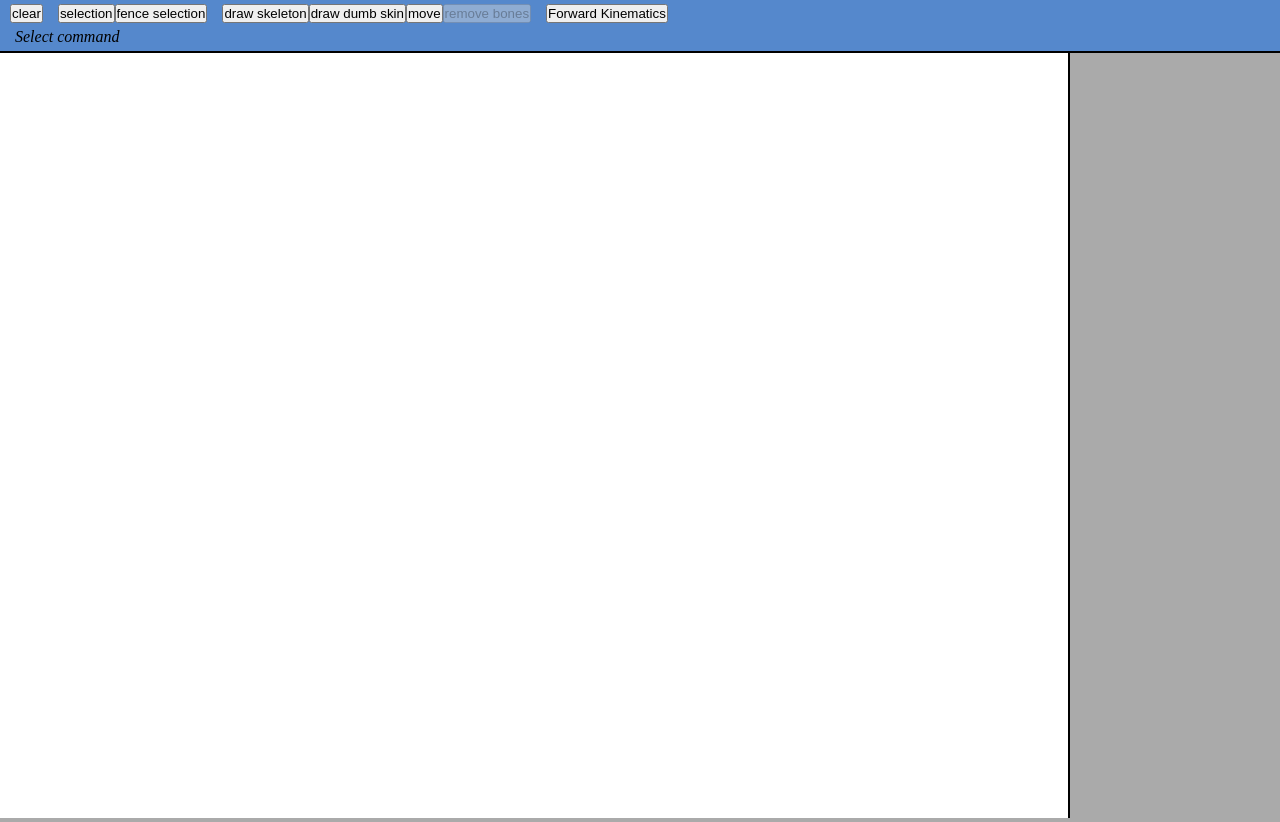
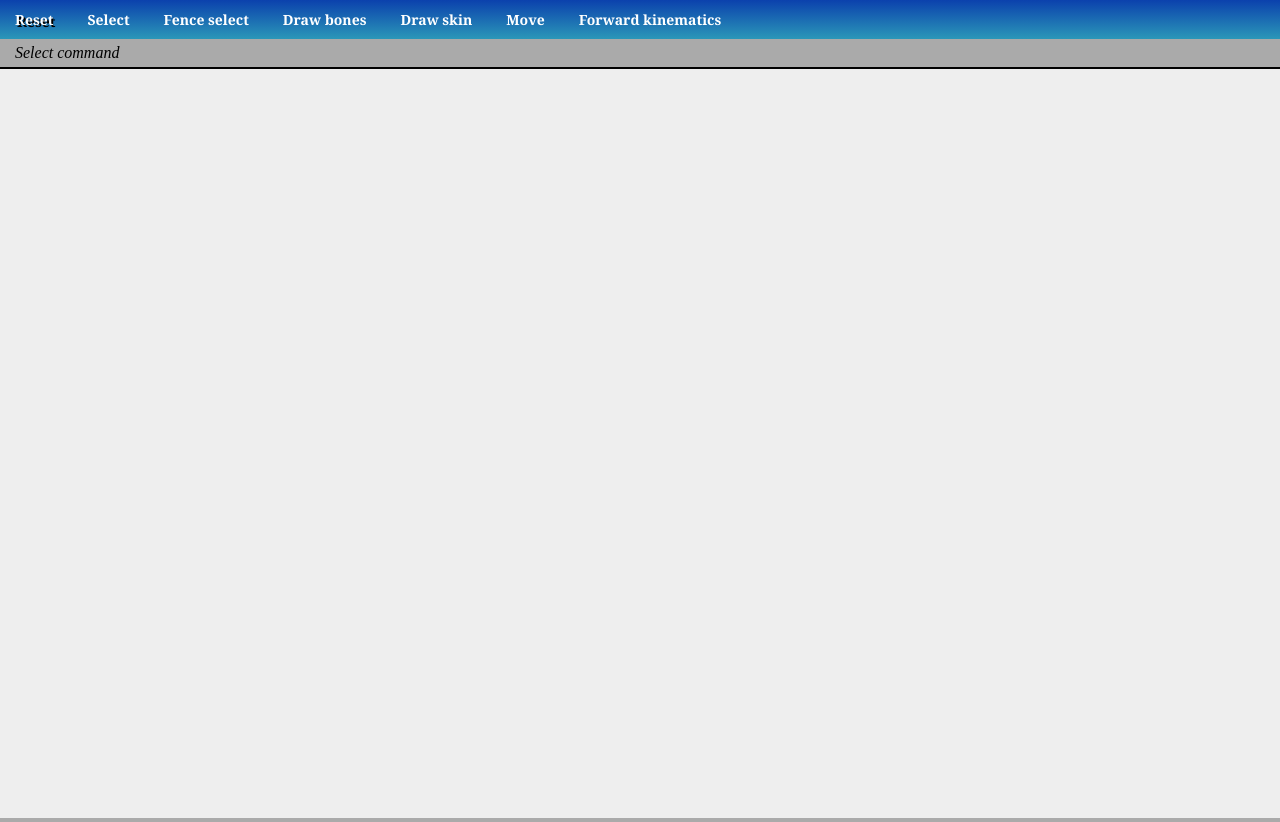
Before and after one commit to OndrejRitomsky/skeletonANDskinning, a plain HTML site: page index.html in a window 1280 px wide. Drawn offline with Linux system fonts and the light colour scheme.

Commit message:
menu design reworked, buttons refactor, added config for buttons

```diff
--- a/css/styles.css
+++ b/css/styles.css
@@ -14,6 +14,8 @@ body {
     padding: 5px 0px 5px 15px;
     font-style: italic;
     font-size: 16px;
+    background-color: #AAAAAA;
+
 }
 
 #container {
@@ -26,46 +28,57 @@ html {
 
 #controlPanel {
     border-bottom: 2px black solid;
-    background-color: #5588CC;
+    background-color: white;
 }
 
 #canvasPanel {
     margin: 0px;
     padding: 0px;
-    float: left;
-    display: block;
-}
-
-#canvas {
-    margin:0px;
-    padding: 0;
-    border-right: 2px solid black;
-}
-
-#editorPanel {
-    width: 200px;
-    padding: 0px 0px 0px 10px;
-    float: left;
 }
 
 .hidden {
     display: none;
 }
 
-.menuButton {
-    margin-right: -4px;
-    padding: 0px;
-    margin-top: 4px;
-    margin-bottom: 0px;
+.btn {
+    background: #0b41ad;
+    background-image: -webkit-linear-gradient(top, #0b41ad, #2b97b8);
+    background-image: -moz-linear-gradient(top, #0b41ad, #2b97b8);
+    background-image: -ms-linear-gradient(top, #0b41ad, #2b97b8);
+    background-image: -o-linear-gradient(top, #0b41ad, #2b97b8);
+    background-image: linear-gradient(to bottom, #0b41ad, #2b97b8);
+    font-family: Georgia;
+    font-size: 14px;
+    padding: 10px 15px 10px 15px;
+    text-decoration: none;
+    font-weight: bold;
+    border: none;
+    color: white;
 }
 
-.separator {
-    margin-left: 15px;
+.btn:hover {
+    text-shadow: 2px 2px 0px black;
 }
 
-#clear {
-    margin-left: 10px;
+#controls {
+    width: 100%;
+    background: #2b97b8;
+    background-image: -webkit-linear-gradient(top, #0b41ad, #2b97b8);
+    background-image: -moz-linear-gradient(top, #0b41ad, #2b97b8);
+    background-image: -ms-linear-gradient(top, #0b41ad, #2b97b8);
+    background-image: -o-linear-gradient(top, #0b41ad, #2b97b8);
+    background-image: linear-gradient(to bottom, #0b41ad, #2b97b8);
 }
 
 .active {
+    background: #FFA822;
+    background-image: -webkit-linear-gradient(top, #AA4444, #FFA822);
+    background-image: -moz-linear-gradient(top, #AA4444, #FFA822);
+    background-image: -ms-linear-gradient(top, #AA4444, #FFA822);
+    background-image: -o-linear-gradient(top, #AA4444, #FFA822);
+    background-image: linear-gradient(to bottom, #AA4444, #FFA822);
 }
+
+.btn[disabled]{
+    display: none;
+}
--- a/index.html
+++ b/index.html
@@ -9,20 +9,14 @@
 <div id="container">
     <div id="controlPanel">
         <div id="controls">
-            <?-- <input type="button" value="showEditorTest" id="open"-->
-            <?-- <input type="button" value="closeEditorTest" id="close"-->
-            <input type="button" class="menuButton active" value="clear" id="clear">
-            <span class="separator"></span>
-            <input type="button" class="menuButton" value="selection" id="select">
-            <input type="button" class="menuButton" value="fence selection" id="fenceSelect">
-            <span class="separator"></span>
-            <input type="button" class="menuButton" value="draw skeleton" id="drawSkeleton">
-            <input type="button" class="menuButton" value="draw dumb skin" id="drawSkin">
-            <input type="button" class="menuButton" value="move" id="move">
-            <input type="button" class="menuButton" value="remove bones" id="remove">
-            <span class="separator"></span>
-
-            <input type="button" class="menuButton" value="Forward Kinematics" id="forwardKinematics">
+            <input type="button" class="btn" value="Reset" id="reset">
+            <input type="button" class="btn" value="Select" id="select">
+            <input type="button" class="btn" value="Fence select" id="fenceSelect">
+            <input type="button" class="btn" value="Draw bones" id="drawSkeleton">
+            <input type="button" class="btn" value="Draw skin" id="drawSkin">
+            <input type="button" class="btn" value="Move" id="move">
+            <input type="button" class="btn" value="Remove" id="remove">
+            <input type="button" class="btn" value="Forward kinematics" id="forwardKinematics">
         </div>
 
         <div id="description">
@@ -30,21 +24,18 @@
 
     </div>
     <div id="canvasPanel">
-        <canvas id="canvas" width="800" height="400"></canvas>
+        <canvas id="canvas"></canvas>
     </div>
-    <div id="editorPanel">
-    </div>
+
 </div>
 
 <script src="js/jquery.js"></script>
 <script src="js/Resources.js"></script>
+<script src="js/ButtonConfig.js"></script>
 <script src="js/CanvasFunctions.js"></script>
-<script src="js/app.js"></script>
 <script src="js/Canvas.js"></script>
 <script src="js/Point.js"></script>
-
-<script src="js/Editor.js"></script>
-<script src="js/init.js"></script>
 <script src="js/Bone.js"></script>
+<script src="js/Application.js"></script>
 </body>
 </html>
--- /dev/null
+++ b/js/Application.js
@@ -0,0 +1,217 @@
+$(document).ready(function () {
+    new Application();
+});
+
+/**
+ * Main object in the page which handles global things, is singleton
+ * @constructor
+ */
+
+function Application() {
+
+    if (typeof Application.instance === 'object') {
+        return Application.instance;
+    }
+
+    Application.instance = this;
+
+    this.controlPanel = $("#controlPanel");
+    this.description = $("#description");
+
+    this.canvas = null;
+    this.initCanvas();
+
+    this.initKeyPress();
+
+    this.buttons = {};
+    this.initButtons();
+
+    this.activeButton = null;
+    this.stateButtonClicked = false;
+    this.savedDescription = Resources.default;
+    this.initEnterLeaveButtonEvents();
+
+    // must be here, when configs are loaded so we can disable buttons which cant be use in the start
+    this.canvas.selectedObjectType = SELECTED_OBJECT_TYPE.NONE;
+}
+
+Application.prototype.initEnterLeaveButtonEvents = function () {
+    var self = this;
+
+    function mouseEnter(tooltip) {
+        self.savedDescription = self.getDescription();
+        self.setDescription(tooltip);
+    }
+
+    function mouseLeave() {
+        if (!self.stateButtonClicked) {
+            self.setDescription(self.savedDescription);
+        }
+        self.stateButtonClicked = false;
+    }
+
+    $.each(this.buttons, function (id, button) {
+        var resource = Resources[id + "Button"];
+        if (resource) {
+            var tooltip = resource.tooltip || "";
+            button.mouseenter(function () {
+                mouseEnter(tooltip);
+            }).mouseleave(mouseLeave);
+        }
+    });
+};
+
+Application.prototype.initButtons = function(){
+    var self = this;
+    function appButtonClick(button, isStateButton){
+        if (self.activeButton){
+            self.activeButton.removeClass("active");
+        }
+        if (isStateButton){
+            self.stateButtonClicked = true;
+            button.addClass("active");
+            self.activeButton = button;
+        }
+    }
+    var resetButton = $("#reset");
+    resetButton.click(function () {
+        self.canvas.resetAll();
+        appButtonClick(resetButton,false);
+    });
+    this.buttons[resetButton[0].id] = resetButton;
+
+    var selectButton = $("#select");
+    selectButton.click(function () {
+        self.canvas.selectionButtonClick();
+        appButtonClick(selectButton,true);
+    });
+    this.buttons[selectButton[0].id] = selectButton;
+
+    var fenceSelectButton = $("#fenceSelect");
+    fenceSelectButton.click(function () {
+        self.canvas.fenceSelectionButtonClick();
+        appButtonClick(fenceSelectButton, true);
+    });
+    this.buttons[fenceSelectButton[0].id] = fenceSelectButton;
+
+    var drawSkeletonButton = $("#drawSkeleton");
+    drawSkeletonButton.click(function () {
+        self.canvas.drawSkeletonButtonClick();
+        appButtonClick(drawSkeletonButton, true);
+    });
+    this.buttons[drawSkeletonButton[0].id] = drawSkeletonButton;
+
+    var drawSkinButton = $("#drawSkin");
+    drawSkinButton.click(function () {
+        self.canvas.drawSkinButtonClick();
+        appButtonClick(drawSkinButton, true);
+    });
+    this.buttons[drawSkinButton[0].id] = drawSkinButton;
+
+    var moveButton = $("#move");
+    moveButton.click(function () {
+        self.canvas.moveButtonClick();
+        appButtonClick(moveButton, true);
+    });
+    this.buttons[moveButton[0].id] = moveButton;
+
+    var removeButton = $("#remove");
+    removeButton.click(function () {
+        self.canvas.destroyButtonClick();
+        appButtonClick(removeButton, false);
+    });
+    this.buttons[removeButton[0].id] = removeButton;
+
+    var forwardKinematicsButton = $("#forwardKinematics");
+    forwardKinematicsButton.click(function () {
+        self.canvas.forwardKinematicsButtonClick();
+        appButtonClick(forwardKinematicsButton, true);
+    });
+    this.buttons[forwardKinematicsButton[0].id] = forwardKinematicsButton;
+
+    // TODO update drawskin button config, when skin obj is created
+};
+
+Application.prototype.enabledDisableButtons = function (selectedTypeName) {
+    // disable button based on button config.canBeDisabled
+    var id;
+    for (id in this.buttons) {
+        var config = ButtonConfig[id+"Button"];
+        if (config){
+            var disable = config["canBeDisabled"];
+            if (disable){
+                this.buttons[id].prop("disabled", "disabled");
+            }
+        }
+    }
+
+    // enable button based on buttonConfig.selectedType
+    for (id in this.buttons) {
+        var button = this.buttons[id];
+        var config = ButtonConfig[id+"Button"];
+        if (config && config.enabledWhen){
+            var enable = config.enabledWhen["selected"+selectedTypeName];
+            if (enable){
+                button.prop("disabled", false);
+            }
+        }
+    }
+};
+
+Application.prototype.setDescription = function (text) {
+    this.description.html(text);
+};
+
+Application.prototype.getDescription = function () {
+    return this.description.html();
+};
+
+Application.prototype.initCanvas = function () {
+    var canvas = $("#canvas")[0];
+    var context = canvas.getContext("2d");
+
+    this.canvas = new Canvas(canvas, context, this);
+
+    var self = this;
+    window.addEventListener("resize",
+        function () {
+            self.canvas.resizeToWindow.call(self.canvas);
+        }
+        , false);
+};
+
+Application.prototype.initKeyPress = function () {
+    var canvas = this.canvas;
+    $(document).keydown(function(e){
+        switch(e.which) {
+            // "s"
+            case 83:
+                canvas.selectionButtonClick();
+                break;
+            // "f"
+            case 70:
+                canvas.fenceSelectionButtonClick();
+                break;
+            // "e"
+            case 69:
+                canvas.drawSkeletonButtonClick();
+                break;
+            // "i"
+            case 73:
+                canvas.drawSkinButtonClick();
+                break;
+            // "m"
+            case 77:
+                canvas.moveButtonClick();
+                break;
+            // "r"
+            case 82:
+                canvas.destroyButtonClick();
+                break;
+            // "k"
+            case 75:
+                canvas.forwardKinematicsButtonClick();
+                break;
+        }
+    });
+};
--- /dev/null
+++ b/js/ButtonConfig.js
@@ -0,0 +1,45 @@
+var ButtonConfig = {
+    resetButton: {},
+    selectButton: {},
+    fenceSelectButton: {},
+
+    drawSkeletonButton: {
+       canBeDisabled: true,
+       enabledWhen: {
+           selectedNONE: true,
+           selectedPOINT: true
+       }
+    },
+
+    drawSkinButton: {
+        canBeDisabled: true,
+        enabledWhen: {
+            selectedNONE: true
+        }
+    },
+
+    moveButton: {
+        canBeDisabled: true,
+        enabledWhen: {
+            selectedNONE: true,
+            selectedPOINT: true
+        }
+    },
+
+    removeButton: {
+        canBeDisabled: true,
+        enabledWhen: {
+            selectedBONE: true,
+            selectedARRAY: true
+        }
+    },
+
+    forwardKinematicsButton: {
+        canBeDisabled: true,
+        enabledWhen: {
+            selectedNONE: true,
+            selectedPOINT: true,
+            selectedBONE: true
+        }
+    }
+};
--- a/js/Canvas.js
+++ b/js/Canvas.js
@@ -14,6 +14,7 @@ var SELECTED_OBJECT_TYPE = {
     BONE: 2,
     ARRAY: 3
 };
+
 
 window.requestAF = window.requestAnimationFrame ||
     window.webkitRequestAnimationFrame ||
@@ -38,7 +39,6 @@ function Canvas(canvas, context, app) {
     });
 
     this.canvas.addEventListener("mouseup", function (ev) {
-        console.log("click");
         self.onClick(ev);
     });
 
@@ -55,12 +55,24 @@ function Canvas(canvas, context, app) {
     Object.defineProperty(this, "selectedObjectType", {
         set: function (value) {
             selectedObjectType = value;
-            self.app.enabledDisableButtons(value);
+            if (self.state == CANVAS_STATES.IDLE || self.state == CANVAS_STATES.SELECTION
+                || self.state == CANVAS_STATES.FENCE_SELECTION) {
+                var key = "NONE";
+                for (var prop in SELECTED_OBJECT_TYPE) {
+                    if (SELECTED_OBJECT_TYPE[prop] === value) {
+                        key = prop;
+                        break;
+                    }
+                }
+                self.app.enabledDisableButtons(key);
+            }
         },
         get: function(){
             return selectedObjectType;
         }
     });
+
+
     this.savedPosition = null;
     this.skin = [];
     this.app.setDescription(Resources.default);
@@ -131,6 +143,9 @@ Canvas.prototype.cancelAll = function () {
     this.resetState();
     this.deselect();
     this.app.setDescription(Resources.default);
+    if (this.app.activeButton){
+        this.app.activeButton.removeClass("active");
+    }
 };
 
 Canvas.prototype.deselect = function () {
@@ -165,7 +180,7 @@ Canvas.prototype.resize = function (width, height) {
 
 Canvas.prototype.resizeToWindow = function () {
     var height = window.innerHeight - this.app.controlPanel.height() - 2;
-    var width = window.innerWidth - this.app.editorPanel.width() - 12;
+    var width = window.innerWidth;
     this.resize(width, height);
 };
 
@@ -404,6 +419,7 @@ Canvas.prototype.move = function (point) {
         this.savedPosition = null;
         this.selectedObjectType = SELECTED_OBJECT_TYPE.POINT;
         this.deselect();
+        this.app.setDescription(Resources.moveButton.pickPosition);
     }
 };
 
@@ -522,7 +538,6 @@ Canvas.prototype.moveButtonClick = function () {
         this.app.setDescription(Resources.moveButton.move);
         this.selectedObject = selectedPoint;
         selectedPoint.select();
-        this.app.setDescription("You can move joint, choose position and left click to finish or right click to cancel command.");
     }
     this.state = CANVAS_STATES.MOVE;
 };
@@ -584,6 +599,7 @@ Canvas.prototype.destroyButtonClick = function () {
     }
 
     this.deselect();
+    this.app.setDescription(Resources.default);
 };
 
 Canvas.prototype.forwardKinematicsButtonClick = function () {
--- a/js/CanvasFunctions.js
+++ b/js/CanvasFunctions.js
@@ -1,7 +1,7 @@
 // ------------------------------ DRAW ------------------------------
 var DEFAULT_COLOR = "#000000";
 var SELECTED_COLOR = "#ff0000";
-var BACKGROUND_COLOR = "#ffffff";
+var BACKGROUND_COLOR = "#EEEEEE";
 var HIGHLIGHT_COLOR = "#2222AA";
 var FENCE_COLOR = "RGBA(0, 0, 64, 0.2)";
 
--- a/js/Resources.js
+++ b/js/Resources.js
@@ -1,5 +1,9 @@
 var Resources = {
     default: "Select command",
+
+    resetButton: {
+        tooltip: "Reset everything!"
+    },
 
     selectButton: {
         select: "Select point by clicking on it",
--- a/js/app.js
+++ /dev/null
@@ -1,171 +0,0 @@
-/**
- * Main object in the page which handles global things, is singleton
- * @constructor
- */
-function Application() {
-
-    if (typeof Application.instance === 'object') {
-        return Application.instance;
-    }
-
-    Application.instance = this;
-
-    this.controlPanel = $("#controlPanel");
-    this.editorPanel = $("#editorPanel");
-    this.description = $("#description");
-
-    this.buttonsEnableConfig = {
-        disable: [],
-        none: [],
-        point: [],
-        bone: [],
-        array: []
-    };
-
-    this.buttons = {};
-    this.initButtons();
-
-    this.savedDescription = Resources.default;
-    this.initEnterLeaveButtonEvents();
-
-    this.editor = null;
-    this.canvas = this.initCanvas();
-    this.canvas.selectedObjectType = SELECTED_OBJECT_TYPE.NONE;
-}
-
-Application.prototype.initEnterLeaveButtonEvents = function () {
-    var self = this;
-
-    function mouseEnter(tooltip) {
-        self.savedDescription = self.getDescription();
-        self.setDescription(tooltip);
-    }
-
-    function mouseLeave() {
-        self.setDescription(self.savedDescription);
-    }
-
-    $.each(this.buttons, function(id, button) {
-        var resource = Resources[id + "Button"];
-        if (resource) {
-            var tooltip = resource.tooltip || "";
-            button.mouseenter(function () {
-                mouseEnter(tooltip);
-            }).mouseleave(mouseLeave);
-        }
-    });
-};
-
-Application.prototype.initButtons = function(){
-    var selectButton = $("#select");
-    var fenceSelectButton = $("#fenceSelect");
-    var drawSkeletonButton = $("#drawSkeleton");
-    var drawSkinButton = $("#drawSkin");
-    var moveButton = $("#move");
-    var removeButton = $("#remove");
-    var forwardKinematicsButton = $("#forwardKinematics");
-
-    this.buttons[selectButton[0].id] = selectButton;
-    this.buttons[fenceSelectButton[0].id] = fenceSelectButton;
-    this.buttons[drawSkeletonButton[0].id] = drawSkeletonButton;
-    this.buttons[drawSkinButton[0].id] = drawSkinButton;
-    this.buttons[moveButton[0].id] = moveButton;
-    this.buttons[removeButton[0].id] = removeButton;
-    this.buttons[forwardKinematicsButton[0].id] = forwardKinematicsButton;
-
-    // TODO update drawskin button config, when skin obj is created
-
-    // Buttons that we want to disable
-    this.buttonsEnableConfig.disable.push(drawSkeletonButton[0].id);
-    this.buttonsEnableConfig.disable.push(drawSkinButton[0].id);
-    this.buttonsEnableConfig.disable.push(moveButton[0].id);
-    this.buttonsEnableConfig.disable.push(removeButton[0].id);
-    this.buttonsEnableConfig.disable.push(forwardKinematicsButton[0].id);
-
-    // SELECTED_OBJECT_TYPE.NONE:
-    this.buttonsEnableConfig.none.push(drawSkinButton[0].id);
-    this.buttonsEnableConfig.none.push(drawSkeletonButton[0].id);
-    this.buttonsEnableConfig.none.push(moveButton[0].id);
-    this.buttonsEnableConfig.none.push(forwardKinematicsButton[0].id);
-
-    // SELECTED_OBJECT_TYPE.POINT:
-    this.buttonsEnableConfig.point.push(moveButton[0].id);
-    this.buttonsEnableConfig.point.push(drawSkeletonButton[0].id);
-    this.buttonsEnableConfig.point.push(forwardKinematicsButton[0].id);
-
-    // SELECTED_OBJECT_TYPE.BONE:
-    this.buttonsEnableConfig.bone.push(removeButton[0].id);
-    this.buttonsEnableConfig.bone.push(forwardKinematicsButton[0].id);
-
-    // SELECTED_OBJECT_TYPE.ARRAY:
-    this.buttonsEnableConfig.array.push(removeButton[0].id);
-};
-
-Application.prototype.enabledDisableButtons = function (selectedType) {
-    var self = this;
-    function disabled(ids, value) {
-        for (var i = 0; i < ids.length; i++) {
-            self.buttons[ids[i]].prop("disabled", value);
-        }
-    }
-    /*  if (this.canvas && this.canvas.bones.length == 0) {
-     setDisabled(this.drawSkeletonButton, false);
-     }*/
-
-    disabled(this.buttonsEnableConfig.disable, true);
-
-    switch (selectedType) {
-        case SELECTED_OBJECT_TYPE.NONE:
-            disabled(this.buttonsEnableConfig.none, false);
-            break;
-        case SELECTED_OBJECT_TYPE.POINT:
-            disabled(this.buttonsEnableConfig.point, false);
-            break;
-        case SELECTED_OBJECT_TYPE.BONE:
-            disabled(this.buttonsEnableConfig.bone, false);
-            break;
-        case SELECTED_OBJECT_TYPE.ARRAY:
-            disabled(this.buttonsEnableConfig.array, false);
-            break;
-    }
-};
-
-Application.prototype.setDescription = function (text) {
-    this.description.html(text);
-};
-
-Application.prototype.getDescription = function () {
-    return this.description.html();
-};
-
-Application.prototype.initCanvas = function () {
-    var canvas = $("#canvas")[0];
-    var context = canvas.getContext("2d");
-    return new Canvas(canvas, context, this);
-};
-
-
-Application.prototype.closeEditor = function (callback) {
-    if (this.editor) {
-        var self = this;
-        this.editor.node.fadeOut(400, function () {
-            $(this).remove();
-            self.editor = null;
-            if (callback) {
-                callback();
-            }
-        });
-    }
-};
-
-Application.prototype.openEditor = function (html) {
-    console.log(this.editor);
-    if (!this.editor) {
-        this.editorPanel.append(html);
-        var editor = new Editor($("#editor"));
-        this.editor = editor;
-        this.editor.node.fadeIn(400, function () {
-            editor.node.removeAttr("style")
-        });
-    }
-};
--- a/js/init.js
+++ /dev/null
@@ -1,90 +0,0 @@
-/** setup everything after page is loaded */
-$(function () {
-
-    var app = new Application();
-    var canvas = app.canvas;
-
-    window.addEventListener("resize",
-        function () {
-            canvas.resizeToWindow.call(canvas);
-        }
-        , false);
-
-    // tmp
-    /*$("#open").on("click", function () {
-        var html = "<div id='editor' style='display: none'><h4>editor</h4><br><input type='text' value='placeholder'><br><input type='text' value='placeholder'><br>" +
-            "<input type='text' value='placeholder'><br><input type='text' value='placeholder'><br></div>";
-
-        app.openEditor(html);
-    });
-
-    $("#close").click(function () {
-        app.closeEditor();
-    });*/
-    $("#clear").click(function () {
-        canvas.resetAll();
-    });
-
-    $("#select").click(function () {
-        canvas.selectionButtonClick();
-    });
-
-    $("#fenceSelect").click(function () {
-        canvas.fenceSelectionButtonClick();
-    });
-
-    $("#drawSkeleton").click(function () {
-        canvas.drawSkeletonButtonClick();
-    });
-
-    $("#drawSkin").click(function () {
-        canvas.drawSkinButtonClick();
-    });
-
-    // treba tu call, asi ne
-    $("#move").click(function () {
-        canvas.moveButtonClick();
-    });
-
-    $("#remove").click(function () {
-        canvas.destroyButtonClick();
-    });
-
-    $("#forwardKinematics").click(function () {
-        canvas.forwardKinematicsButtonClick();
-    });
-
-
-    $(document).keydown(function(e){
-        switch(e.which) {
-            // "s"
-            case 83:
-                canvas.selectionButtonClick();
-                break;
-            // "f"
-            case 70:
-                canvas.fenceSelectionButtonClick();
-                break;
-            // "e"
-            case 69:
-                canvas.drawSkeletonButtonClick();
-                break;
-            // "i"
-            case 73:
-                canvas.drawSkinButtonClick();
-                break;
-            // "m"
-            case 77:
-                canvas.moveButtonClick();
-                break;
-            // "r"
-            case 82:
-                canvas.destroyButtonClick();
-                break;
-            // "k"
-            case 75:
-                canvas.forwardKinematicsButtonClick();
-                break;
-        }
-    });
-});
```
Also changed, not shown: js/Editor.js (deleted, +0 -23 lines).
